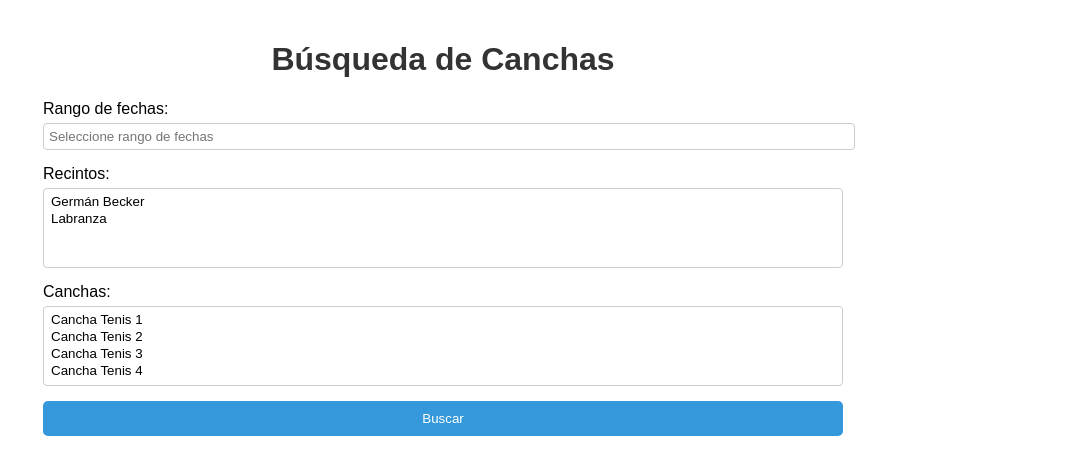
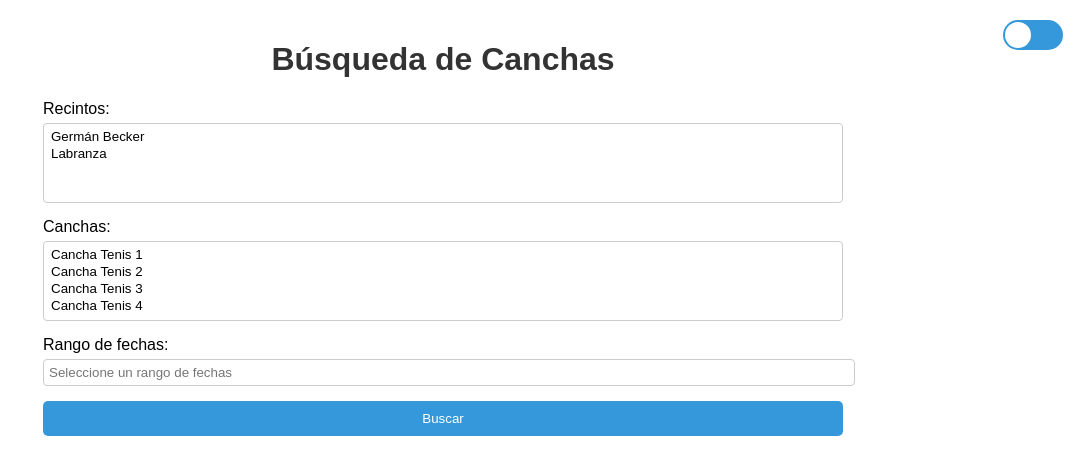
Before and after one commit to CryNoF/reserva_react, a React (Create React App) app: page / in a window 1280 px wide. Shown: the top 474 px of the page, without its empty margins (197-1280 px from the left). Built offline with nearby package versions, Linux system fonts and the light colour scheme.

Commit message:
elimina modules

```diff
--- a/src/App.js
+++ b/src/App.js
@@ -1,8 +1,16 @@
 import React, { useState } from 'react';
-import styled from 'styled-components';
+import styled, { createGlobalStyle } from 'styled-components';
 import axios from 'axios';
 import DatePicker from 'react-datepicker';
 import 'react-datepicker/dist/react-datepicker.css';
+
+// Global Styles for Light and Dark Themes
+const GlobalStyle = createGlobalStyle`
+  body {
+    background-color: ${({ theme }) => (theme === 'dark' ? '#1c1c1c' : '#ffffff')};
+    color: ${({ theme }) => (theme === 'dark' ? '#ffffff' : '#000000')};
+  }
+`;
 
 const AppContainer = styled.div`
   max-width: 800px;
@@ -12,7 +20,7 @@ const AppContainer = styled.div`
 `;
 
 const Title = styled.h1`
-  color: #333;
+  color: ${({ theme }) => (theme === 'dark' ? '#ffffff' : '#333')};
   text-align: center;
 `;
 
@@ -49,21 +57,27 @@ const Button = styled.button`
 `;
 
 const CourtCard = styled.div`
-  background-color: #f0f0f0;
+  background-color: ${({ theme }) => (theme === 'dark' ? '#333' : '#f0f0f0')};
   border-radius: 8px;
   padding: 15px;
   margin-bottom: 20px;
-  box-shadow: 0 2px 4px rgba(0,0,0,0.1);
+  box-shadow: 0 2px 4px rgba(0, 0, 0, 0.1);
+  display: flex;
+  justify-content: space-between;
+`;
+
+const CourtInfo = styled.div`
+  flex: 1;
 `;
 
 const CourtTitle = styled.h2`
-  color: #2c3e50;
+  color: ${({ theme }) => (theme === 'dark' ? '#ffffff' : '#2c3e50')};
   margin-bottom: 10px;
 `;
 
-const CourtInfo = styled.p`
+const CourtText = styled.p`
   margin: 5px 0;
-  color: #34495e;
+  color: ${({ theme }) => (theme === 'dark' ? '#ffffff' : '#34495e')};
 `;
 
 const BookingLink = styled.a`
@@ -78,6 +92,26 @@ const BookingLink = styled.a`
   &:hover {
     background-color: #2980b9;
   }
+`;
+
+const CourtIcons = styled.div`
+  display: flex;
+  flex-wrap: wrap;
+  gap: 10px;
+  justify-content: flex-end;
+  align-items: flex-start;
+  max-width: 120px;
+`;
+
+const CourtIconWrapper = styled.div`
+  display: flex;
+  flex-direction: column;
+  align-items: center;
+`;
+
+const CourtNumber = styled.span`
+  font-size: 12px;
+  margin-top: 2px;
 `;
 
 const Spinner = styled.div`
@@ -109,11 +143,61 @@ const StyledDatePicker = styled(DatePicker)`
   width: 100%;
 `;
 
+const ThemeToggleButton = styled.label`
+  position: absolute;
+  top: 20px;
+  right: 20px;
+  display: flex;
+  align-items: center;
+
+  input {
+    display: none;
+  }
+`;
+
+const ToggleSwitch = styled.span`
+  width: 60px;
+  height: 30px;
+  background: ${({ theme }) => (theme === 'dark' ? '#555' : '#3498db')};
+  border-radius: 15px;
+  position: relative;
+  cursor: pointer;
+  transition: background 0.2s;
+
+  &::before {
+    content: '';
+    position: absolute;
+    width: 26px;
+    height: 26px;
+    background: white;
+    border-radius: 50%;
+    top: 2px;
+    left: ${({ theme }) => (theme === 'dark' ? '32px' : '2px')};
+    transition: left 0.2s;
+  }
+`;
+
 const canchas = ["Cancha Tenis 1", "Cancha Tenis 2", "Cancha Tenis 3", "Cancha Tenis 4"];
 const recintos = {
   804: "Germán Becker",
   855: "Labranza"
 };
+
+// Icono de Cancha de Tenis actualizado y más realista
+const TennisCourtIcon = () => (
+  <svg width="24" height="24" viewBox="0 0 24 24" fill="none" xmlns="http://www.w3.org/2000/svg">
+    <rect width="24" height="24" fill="#88C540"/>
+    <rect x="1" y="1" width="22" height="22" fill="#9ACD32"/>
+    <rect x="2" y="2" width="20" height="20" stroke="#FFFFFF" strokeWidth="0.5"/>
+    <line x1="12" y1="2" x2="12" y2="22" stroke="#FFFFFF" strokeWidth="0.5"/>
+    <line x1="2" y1="12" x2="22" y2="12" stroke="#FFFFFF" strokeWidth="0.5"/>
+    <rect x="2" y="7" width="20" height="10" stroke="#FFFFFF" strokeWidth="0.5" strokeDasharray="1 0.5"/>
+    <rect x="7" y="2" width="10" height="20" stroke="#FFFFFF" strokeWidth="0.5" strokeDasharray="1 0.5"/>
+    <rect x="11.75" y="2" width="0.5" height="20" fill="#FFFFFF"/>
+    <ellipse cx="12" cy="12" rx="1" ry="0.5" fill="#FFFFFF"/>
+    <path d="M2 2 L7 7 M17 7 L22 2 M2 22 L7 17 M17 17 L22 22" stroke="#FFFFFF" strokeWidth="0.5"/>
+  </svg>
+);
 
 function App() {
   const [dateRange, setDateRange] = useState([null, null]);
@@ -123,6 +207,7 @@ function App() {
   const [courts, setCourts] = useState([]);
   const [loading, setLoading] = useState(false);
   const [message, setMessage] = useState('');
+  const [theme, setTheme] = useState('light');
 
   const calculateDaysBetween = (start, end) => {
     if (!start || !end) return 0;
@@ -159,37 +244,27 @@ function App() {
     setLoading(false);
   };
 
-  const formatCanchaName = (cancha, recintoCode) => {
-    if (recintoCode === '855') { // Labranza
-      return cancha.replace("Cancha Tenis", "Cancha de Tenis");
-    }
-    return cancha;
+  const getCourtNumber = (canchaName) => {
+    const match = canchaName.match(/\d+$/);
+    return match ? match[0] : '';
+  };
+
+  const toggleTheme = () => {
+    setTheme(prevTheme => prevTheme === 'light' ? 'dark' : 'light');
   };
 
   return (
     <AppContainer>
-      <Title>Búsqueda de Canchas</Title>
+      <GlobalStyle theme={theme} />
+      <ThemeToggleButton>
+        <input type="checkbox" onChange={toggleTheme} checked={theme === 'dark'} />
+        <ToggleSwitch theme={theme} />
+      </ThemeToggleButton>
+      <Title theme={theme}>Búsqueda de Canchas</Title>
       <Form onSubmit={handleSubmit}>
         <Label>
-          Rango de fechas:
-          <StyledDatePicker
-            selectsRange={true}
-            startDate={startDate}
-            endDate={endDate}
-            onChange={(update) => {
-              setDateRange(update);
-            }}
-            isClearable={true}
-            placeholderText="Seleccione rango de fechas"
-          />
-        </Label>
-        <Label>
           Recintos:
-          <Select
-            multiple
-            value={selectedRecintos}
-            onChange={(e) => setSelectedRecintos(Array.from(e.target.selectedOptions, option => option.value))}
-          >
+          <Select multiple value={selectedRecintos} onChange={(e) => setSelectedRecintos(Array.from(e.target.selectedOptions, option => option.value))}>
             {Object.entries(recintos).map(([code, name]) => (
               <option key={code} value={code}>{name}</option>
             ))}
@@ -197,15 +272,23 @@ function App() {
         </Label>
         <Label>
           Canchas:
-          <Select
-            multiple
-            value={selectedCanchas}
-            onChange={(e) => setSelectedCanchas(Array.from(e.target.selectedOptions, option => option.value))}
-          >
-            {canchas.map((cancha) => (
-              <option key={cancha} value={cancha}>{cancha}</option>
+          <Select multiple value={selectedCanchas} onChange={(e) => setSelectedCanchas(Array.from(e.target.selectedOptions, option => option.value))}>
+            {canchas.map((cancha, index) => (
+              <option key={index} value={cancha}>{cancha}</option>
             ))}
           </Select>
+        </Label>
+        <Label>
+          Rango de fechas:
+          <StyledDatePicker
+            selectsRange
+            startDate={startDate}
+            endDate={endDate}
+            onChange={(update) => setDateRange(update)}
+            isClearable={true}
+            placeholderText="Seleccione un rango de fechas"
+            dateFormat="dd/MM/yyyy"
+          />
         </Label>
         <Button type="submit">Buscar</Button>
       </Form>
@@ -218,14 +301,24 @@ function App() {
         <p>{message}</p>
       ) : (
         courts.map((court, index) => (
-          <CourtCard key={index}>
-            <CourtTitle>{court.recintoName} ({court.recintoCode})</CourtTitle>
-            <CourtInfo>Fecha: {court.date} ({court.dayOfWeek})</CourtInfo>
-            <CourtInfo>Hora: {court.hour}</CourtInfo>
-            <CourtInfo>Canchas: {court.canchas.join(', ')}</CourtInfo>
-            <BookingLink href={court.bookingUrl} target="_blank" rel="noopener noreferrer">
-              Reservar
-            </BookingLink>
+          <CourtCard key={index} theme={theme}>
+            <CourtInfo>
+              <CourtTitle theme={theme}>{court.recintoName} ({court.recintoCode})</CourtTitle>
+              <CourtText theme={theme}>Fecha: {court.date} ({court.dayOfWeek})</CourtText>
+              <CourtText theme={theme}>Hora: {court.hour}</CourtText>
+              <CourtText theme={theme}>Canchas: {court.canchas.join(', ')}</CourtText>
+              <BookingLink href={court.bookingUrl} target="_blank" rel="noopener noreferrer">
+                Reservar
+              </BookingLink>
+            </CourtInfo>
+            <CourtIcons>
+              {court.canchas.map((cancha, idx) => (
+                <CourtIconWrapper key={idx}>
+                  <TennisCourtIcon />
+                  <CourtNumber>{getCourtNumber(cancha)}</CourtNumber>
+                </CourtIconWrapper>
+              ))}
+            </CourtIcons>
           </CourtCard>
         ))
       )}
```
Also changed, not shown: package.json (+7 -2 lines), 1 other file (tests, documents, lock files or other folders).
